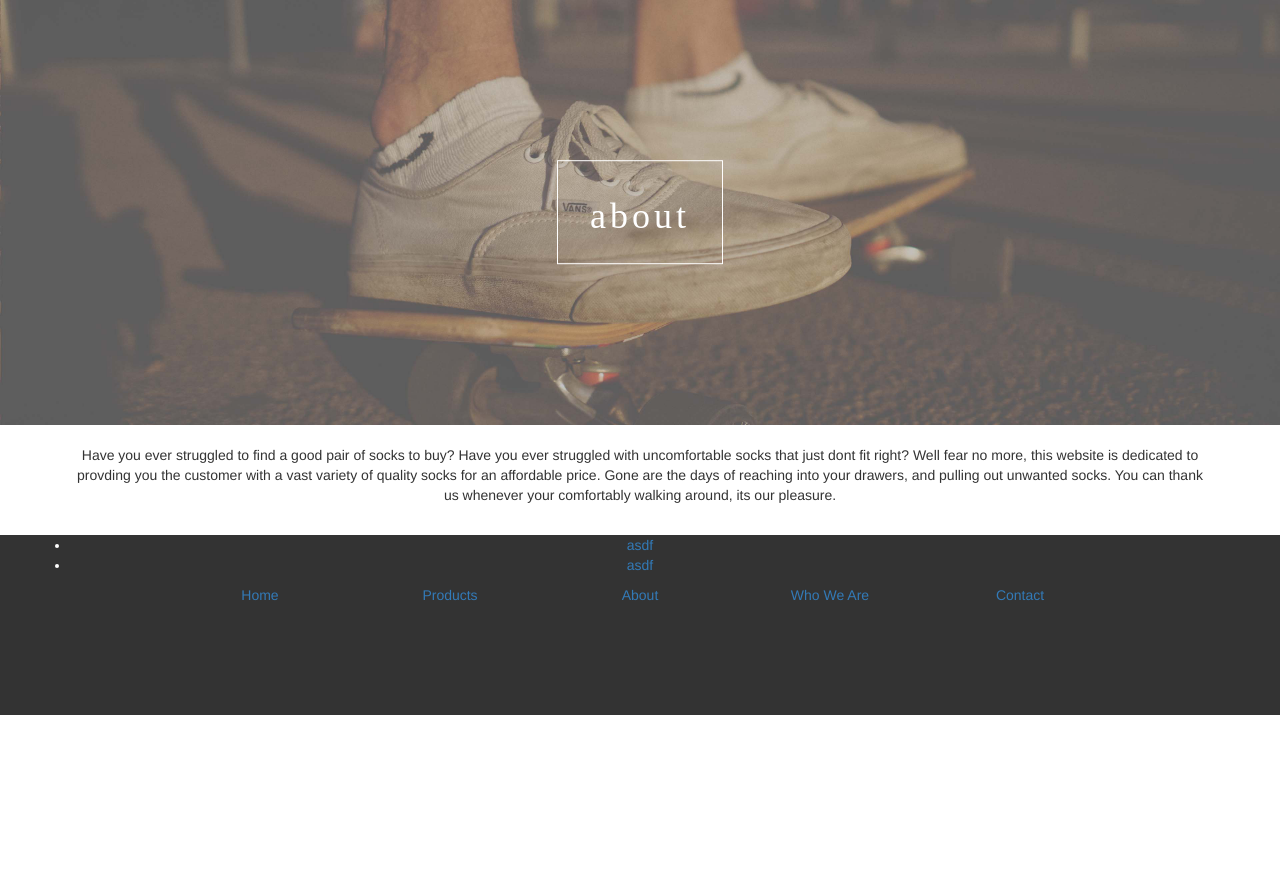
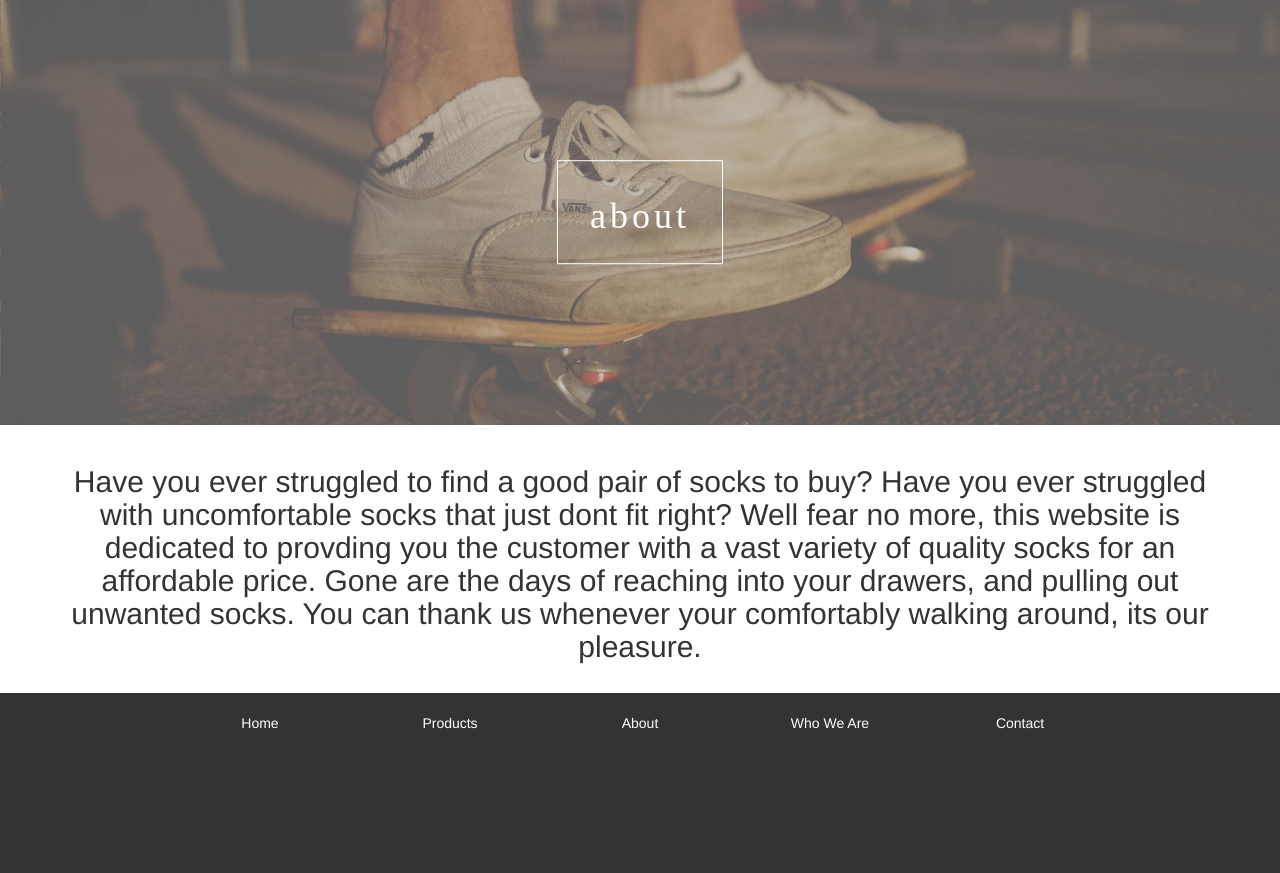
Before and after one commit to daniellabonte/bigfoot, a PHP site: page /about.php in a window 1280 px wide. Shown: the part 198-1071 px from the top of the page. Before the commit the page ends 913 px from the top, so only its background shows below. Run offline with PHP 8.4, Linux system fonts and the light colour scheme; some libraries are stand-ins or nearby versions.

Commit message:
styled footer

```diff
--- a/about.php
+++ b/about.php
@@ -21,9 +21,9 @@
 
 <!-- CONTENT HERE -->
 <br>
-<center><p>Have you ever struggled to find a good pair of socks to buy? Have you ever struggled with uncomfortable socks that just dont fit right?
+<center><h2>Have you ever struggled to find a good pair of socks to buy? Have you ever struggled with uncomfortable socks that just dont fit right?
 Well fear no more, this website is dedicated to provding you the customer with a vast variety of quality socks for an affordable price.
-Gone are the days of reaching into your drawers, and pulling out unwanted socks. You can thank us whenever your comfortably walking around, its our pleasure. </p></center>
+Gone are the days of reaching into your drawers, and pulling out unwanted socks. You can thank us whenever your comfortably walking around, its our pleasure. </h2></center>
 <br>
 
 <?php include 'footer.php'; ?>
--- a/footer.php
+++ b/footer.php
@@ -6,23 +6,36 @@
 		<div class="container" style="color: white;">
 			<center>
 
-			<nav>
+<!--	it was driving me nuts had to comment it out -Joey
+		<nav>
 				<ul>
 					<li><a href="">asdf</a></li>
 					<li><a href="">asdf</a></li>
 				</ul>
-			</nav>
-
+			</nav> -->
+				<br>
 				<div class="col-sm-1"></div>
-				<div class="col-sm-2"><a href="">Home</a></div>
-				<div class="col-sm-2"><a href="">Products</a></div>
-				<div class="col-sm-2"><a href="">About</a></div>
-				<div class="col-sm-2"><a href="">Who We Are</a></div>
-				<div class="col-sm-2"><a href="">Contact</a></div>
+				<div class="col-sm-2"><a class="footerNav" href="index.php">Home</a></div>
+				<div class="col-sm-2"><a class="footerNav" href="products.php">Products</a></div>
+				<div class="col-sm-2"><a class="footerNav" href="about.php">About</a></div>
+				<div class="col-sm-2"><a class="footerNav" href="who-we-are.php">Who We Are</a></div>
+				<div class="col-sm-2"><a class="footerNav" href="contact.php">Contact</a></div>
 				<div class="col-sm-1"></div>
 			</center>
 		</div>
 	</div><!-- END OF FOOTER -->
+	<style type="text/css">
+		.footerNav
+		{
+			color:white;
+
+		}
+		.footerNav:hover
+		{
+			text-decoration: none;
+			color:lightgrey;
+		}
+	</style>
 
 </body>
 </html>
```
Also changed, not shown: contact.php (+4 -4 lines).
